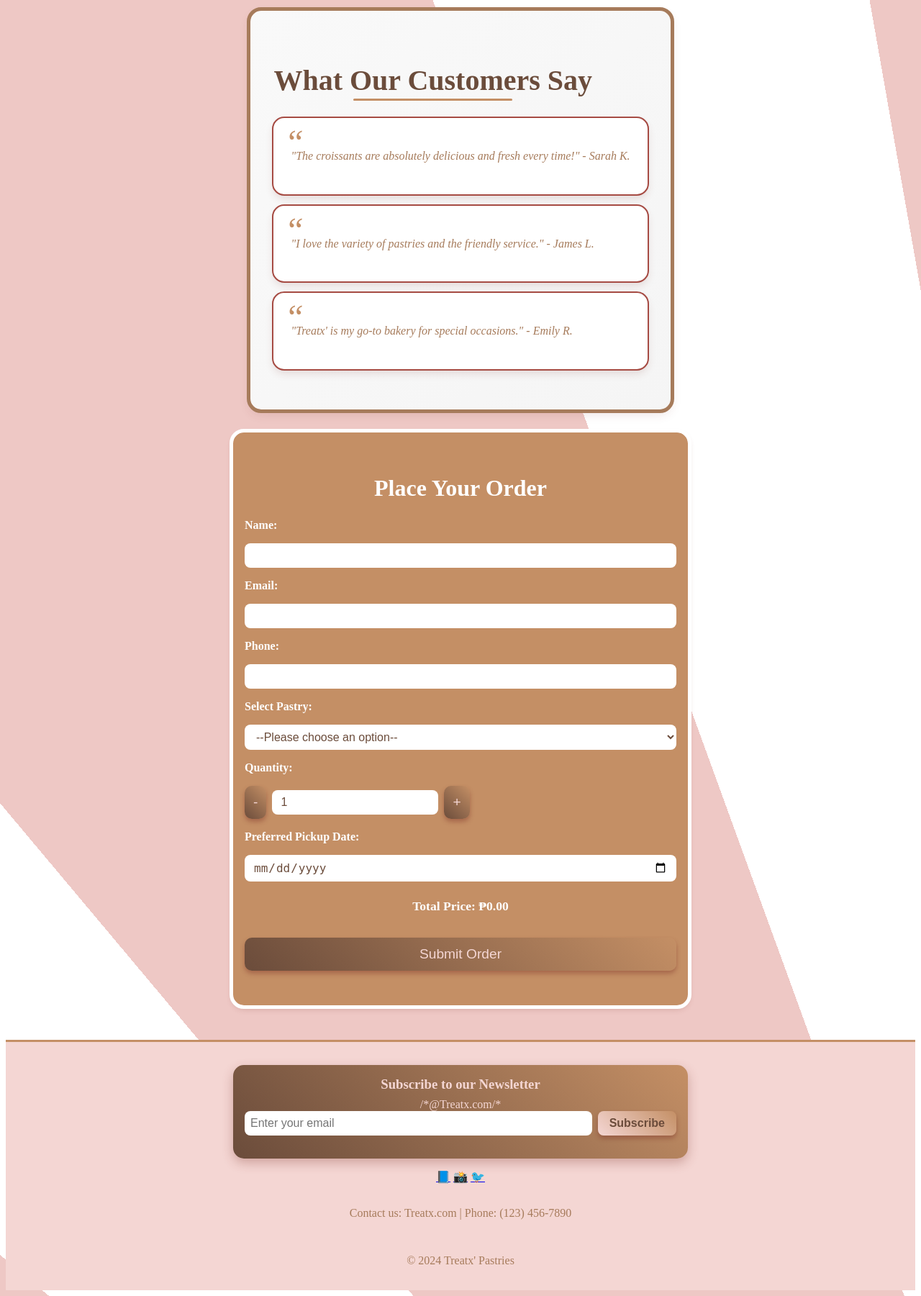
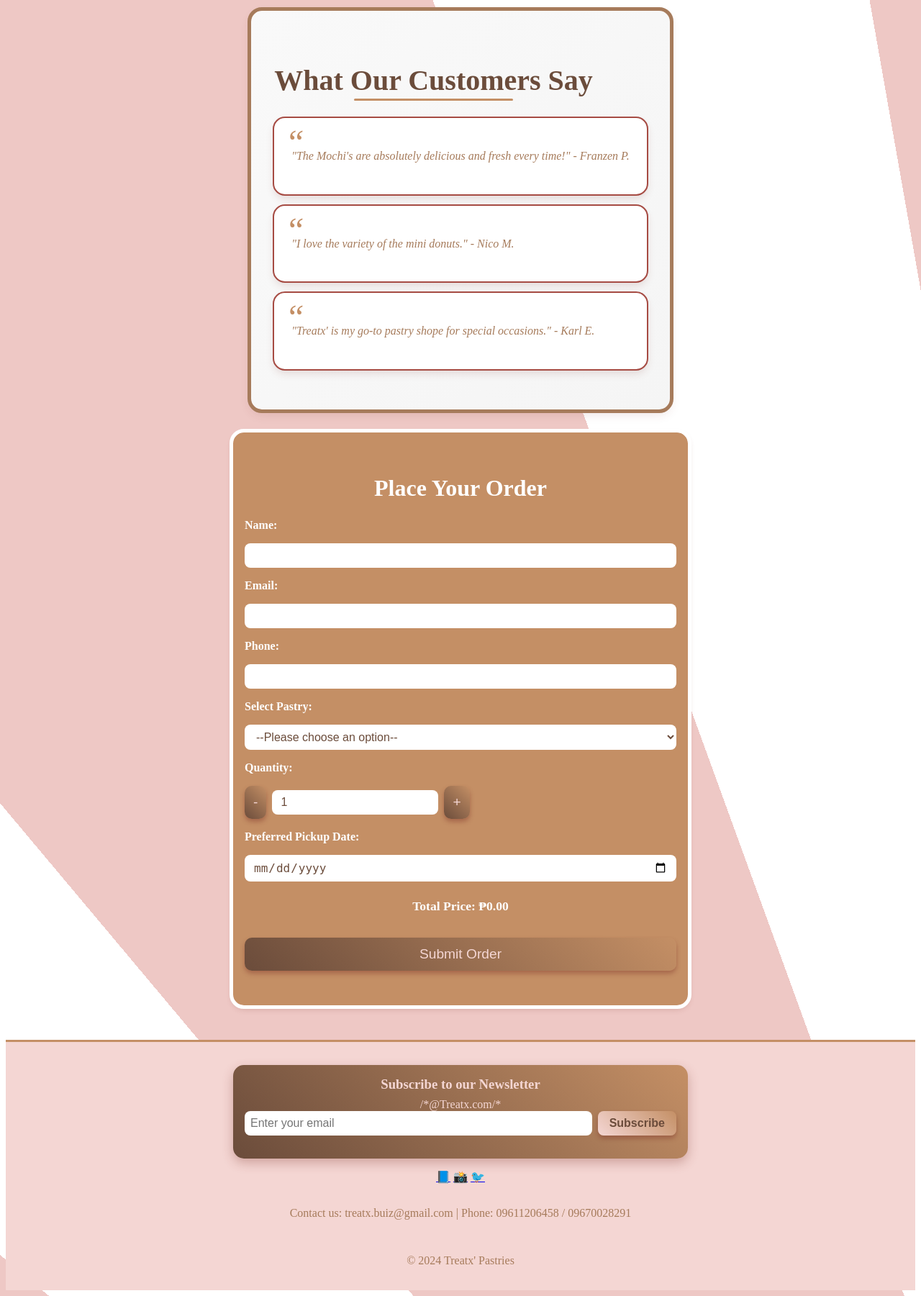
Before and after one commit to Nicookie19/Project_Sweets-Ver1.8-, a PHP site: page / in a window 1280 px wide. Shown: the part 1880-3681 px from the top of the page at 72% size. Run offline with PHP 8.4, Linux system fonts and the light colour scheme.

Commit message:
Add files via upload

```diff
--- a/index.html
+++ b/index.html
@@ -65,13 +65,13 @@
     <section id="testimonials" class="testimonials">
         <h2>What Our Customers Say</h2>
         <div class="testimonial-item">
-            <p>"The croissants are absolutely delicious and fresh every time!" - Sarah K.</p>
+            <p>"The Mochi's are absolutely delicious and fresh every time!" - Franzen P.</p>
         </div>
         <div class="testimonial-item">
-            <p>"I love the variety of pastries and the friendly service." - James L.</p>
+            <p>"I love the variety of the mini donuts." - Nico M.</p>
         </div>
         <div class="testimonial-item">
-            <p>"Treatx' is my go-to bakery for special occasions." - Emily R.</p>
+            <p>"Treatx' is my go-to pastry shope for special occasions." - Karl E.</p>
         </div>
     </section>
 
@@ -125,11 +125,11 @@
             <p id="newsletter-message" role="alert" aria-live="polite"></p>
         </div>
         <div class="social-media">
-            <a href="https://facebook.com/treatxs" aria-label="Facebook" target="_blank" rel="noopener noreferrer">📘</a>
+            <a href="https://www.facebook.com/profile.php?id=61578005041102&mibextid=wwXIfr&rdid=KDRrKMHoF7zR54et&share_url=https%3A%2F%2Fwww.facebook.com%2Fshare%2F16h3MiYUu6%2F%3Fmibextid%3DwwXIfr" aria-label="Facebook" target="_blank" rel="noopener noreferrer">📘</a>
             <a href="https://instagram.com/treatx" aria-label="Instagram" target="_blank" rel="noopener noreferrer">📸</a>
             <a href="https://twitter.com/treatx" aria-label="Twitter" target="_blank" rel="noopener noreferrer">🐦</a>
         </div>
-        <p>Contact us: Treatx.com | Phone: (123) 456-7890</p>
+        <p>Contact us: treatx.buiz@gmail.com | Phone: 09611206458 / 09670028291</p>
         <p>&copy; 2024 Treatx' Pastries</p>
     </footer>
 
@@ -300,9 +300,9 @@
         darkModeToggle.addEventListener('click', () => {
             document.body.classList.toggle('dark-mode');
             if (document.body.classList.contains('dark-mode')) {
-                darkModeToggle.textContent = '☀️ Light Mode';
+                darkModeToggle.textContent = '☀️';
             } else {
-                darkModeToggle.textContent = '🌙 Dark Mode';
+                darkModeToggle.textContent = '🌙';
             }
         });
 
--- a/pastry_business.css
+++ b/pastry_business.css
@@ -56,7 +56,7 @@ header h1 {
 }
 
 header h1::before {
-    content: "🍡";
+    content: "🍰";
     font-size: 3rem;
 }
 
```
